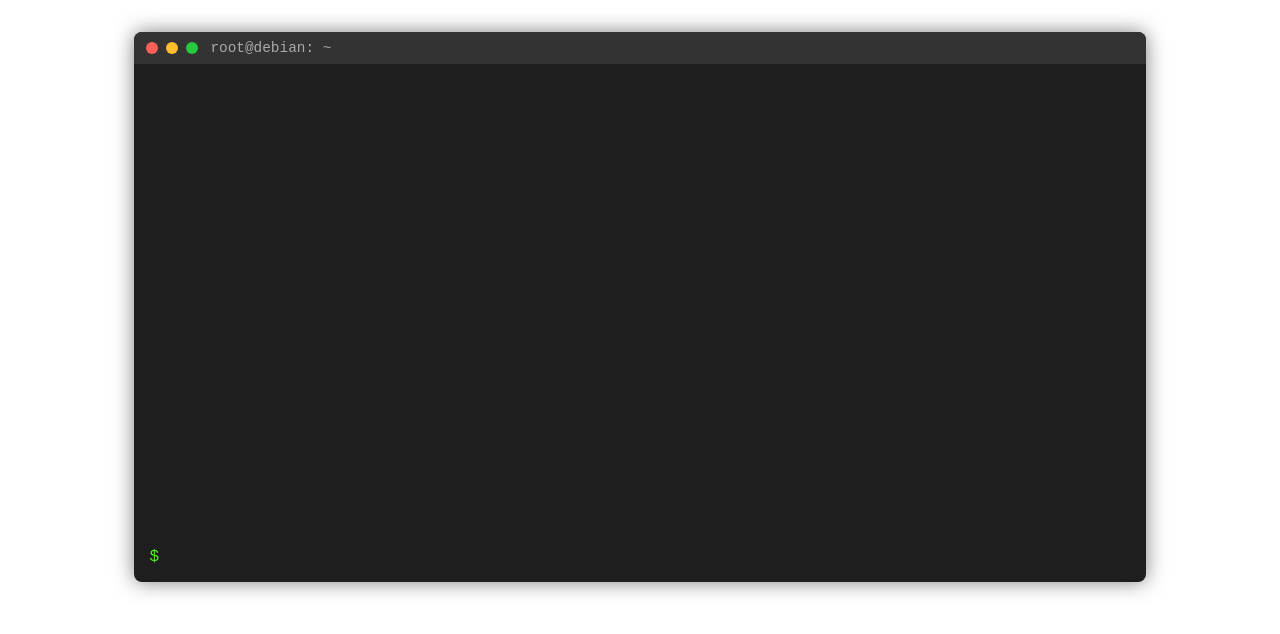
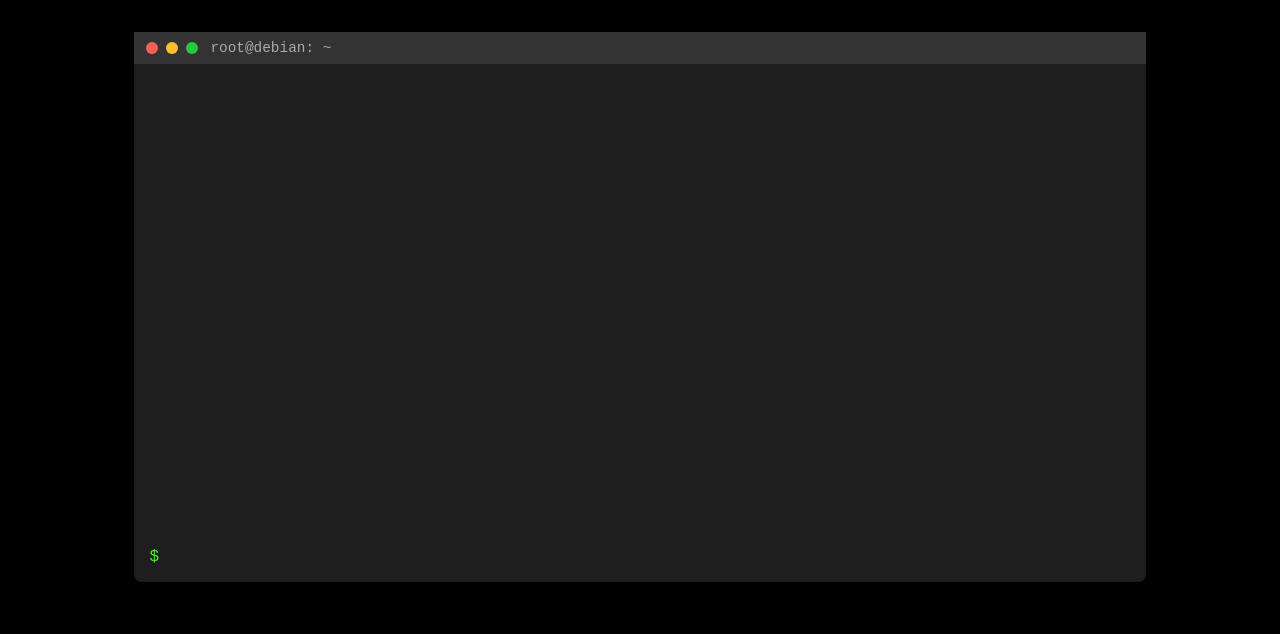
Before and after one commit to Zulhaditya/porterminal, a Svelte app: page / in a window 1280 px wide. Both pictures are taken after a click on the button "Press Enter to Continue". Shown: the top 634 px of the page. Built offline with nearby package versions, Linux system fonts and the light colour scheme.

Commit message:
UPDATE : add scroll functionality

```diff
--- a/src/app.css
+++ b/src/app.css
@@ -1,3 +1,7 @@
+
+body {
+  background: black;
+}
 /* Global Terminal Styles */
 .command {
   color: #4af626;
--- a/src/components/CommandLine.svelte
+++ b/src/components/CommandLine.svelte
@@ -26,7 +26,6 @@
     autocorrect="off"
     autocapitalize="off"
     spellcheck="false"
-    autofocus
   />
 </form>
 
--- a/src/components/OutputDisplay.svelte
+++ b/src/components/OutputDisplay.svelte
@@ -1,23 +1,43 @@
 <script>
   export let outputHistory = [];
+  let outputContainer;
+
+  // autoscroll when outputHistory changed
+  $: if (outputContainer) {
+    outputContainer.scrollTop = outputContainer.scrollHeight;
+  }
 </script>
 
-<div class="output-display">
+<div class="output-container" bind:this={outputContainer}>
   {#each outputHistory as output}
     <div class="output-line">{@html output}</div>
   {/each}
 </div>
 
 <style>
-  .output-display {
+  .output-container {
     flex: 1;
     overflow-y: auto;
-    margin-bottom: 10px;
+    padding-right: 10px;
+    scroll-behavior: smooth;
   }
 
   .output-line {
     margin-bottom: 8px;
     line-height: 1.4;
-    white-space: pre-wrap;
+  }
+
+  /* Style scrollbar */
+  .output-container::-webkit-scrollbar {
+    width: 8px;
+  }
+
+  .output-container::-webkit-scrollbar-track {
+    background: #1e1e1e;
+  }
+
+  .output-container::-webkit-scrollbar-thumb {
+    background: #4af626;
+    border-radius: 4px;
   }
 </style>
--- a/src/components/Terminal.svelte
+++ b/src/components/Terminal.svelte
@@ -28,9 +28,9 @@
 
   function handleContinue() {
     showHome = false;
+    // Fokuskan input setelah transisi
     setTimeout(() => {
-      const input = document.querySelector(".command-input");
-      input?.focus();
+      document.querySelector(".command-input")?.focus();
     }, 100);
   }
 
@@ -99,11 +99,11 @@
       <span class="terminal-title">root@debian: ~</span>
     </div>
 
-    {#if CommandComponent && CommandComponent !== Clear}
-      <svelte:component this={CommandComponent} args={currentArgs} />
-    {/if}
+    <div class="terminal-body">
+      {#if CommandComponent && CommandComponent !== Clear}
+        <svelte:component this={CommandComponent} args={currentArgs} />
+      {/if}
 
-    <div class="terminal-body">
       <OutputDisplay {outputHistory} />
       <CommandLine on:command={(e) => handleCommand(e.detail)} />
     </div>
@@ -119,7 +119,6 @@
     background-color: #1e1e1e;
     border-radius: 8px;
     box-shadow: 0 0 20px rgba(0, 0, 0, 0.5);
-    overflow: hidden;
     display: flex;
     flex-direction: column;
     font-family: "Courier New", monospace;
@@ -130,6 +129,20 @@
     padding: 8px 12px;
     display: flex;
     align-items: center;
+  }
+
+  .terminal-title {
+    color: #aaa;
+    font-size: 0.9rem;
+  }
+
+  .terminal-body {
+    flex: 1;
+    padding: 15px;
+    color: #f0f0f0;
+    overflow-y: auto;
+    display: flex;
+    flex-direction: column;
   }
 
   .terminal-buttons {
@@ -154,63 +167,4 @@
   .maximize {
     background-color: #27c93f;
   }
-
-  .terminal-title {
-    color: #aaa;
-    font-size: 0.9rem;
-  }
-
-  .terminal-body {
-    flex: 1;
-    padding: 15px;
-    color: #f0f0f0;
-    overflow-y: auto;
-    display: flex;
-    flex-direction: column;
-  }
-
-  .welcome-message {
-    color: #b5bd68;
-    font-family: "Courier New", monospace;
-    margin-bottom: 1.5rem;
-  }
-
-  .ascii-art {
-    color: #8abeb7;
-    line-height: 1.2;
-    margin: 0 0 1rem 0;
-    white-space: pre;
-    font-size: 0.8rem;
-  }
-
-  .system-info {
-    color: #b5bd68;
-    margin-bottom: 1rem;
-    line-height: 1.5;
-  }
-
-  .system-info p {
-    margin: 0.3rem 0;
-  }
-
-  .help-hint {
-    color: #f0c674;
-    margin-top: 1.5rem;
-  }
-
-  /* Efek typewriter untuk pesan */
-  .typewriter {
-    border-right: 2px solid #4af626;
-    animation: blink-caret 0.75s step-end infinite;
-  }
-
-  @keyframes blink-caret {
-    from,
-    to {
-      border-color: transparent;
-    }
-    50% {
-      border-color: #4af626;
-    }
-  }
 </style>
--- a/src/components/commands/About.svelte
+++ b/src/components/commands/About.svelte
@@ -19,6 +19,22 @@
 
   <h4>Experience:</h4>
   <p>5+ years building web applications for various clients and industries.</p>
+
+  <h4>Skills:</h4>
+  <ul>
+    <li>JavaScript/TypeScript</li>
+    <li>Svelte/React/Vue</li>
+    <li>Node.js</li>
+    <li>UI/UX Design</li>
+  </ul>
+
+  <h4>Skills:</h4>
+  <ul>
+    <li>JavaScript/TypeScript</li>
+    <li>Svelte/React/Vue</li>
+    <li>Node.js</li>
+    <li>UI/UX Design</li>
+  </ul>
 </div>
 
 <style>
--- a/src/components/commands/Home.svelte
+++ b/src/components/commands/Home.svelte
@@ -91,7 +91,7 @@ Type 'help' for information
   .ascii-art {
     color: #8abeb7;
     line-height: 1;
-    margin-top: 5rem;
+    margin-top: 2rem;
   }
 
   .welcome-message {
```
